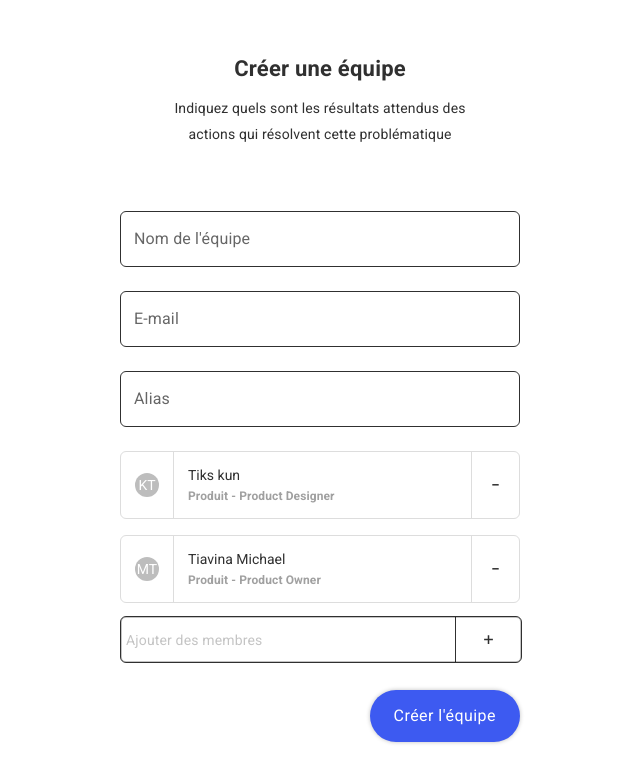
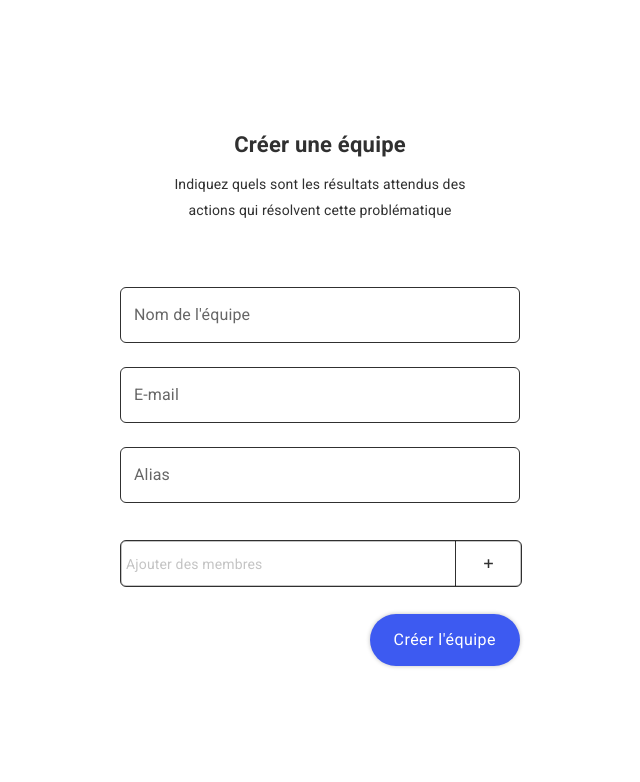
Before and after one commit to tiavina-mika/product-hero-draft, a React (Create React App) app: page / in a window 1280 px wide. Shown: the top 782 px of the page, without its empty margins (320-960 px from the left). Built offline with nearby package versions, Linux system fonts and the light colour scheme.

Commit message:
dynamize result

```diff
--- a/src/components/form/inputs/MultiSelectAutocompleteInput.tsx
+++ b/src/components/form/inputs/MultiSelectAutocompleteInput.tsx
@@ -10,12 +10,38 @@ import {
   Stack,
   Typography
 } from "@mui/material";
-import { FC, ReactNode, SyntheticEvent, useEffect, useState } from "react";
+import {
+  FC,
+  ReactNode,
+  SyntheticEvent,
+  useEffect,
+  useMemo,
+  useState
+} from "react";
 
 import { IEntityOption } from "../../../types/team.type";
 import { getUserFullNameAbbreviation } from "../../../utils/utils";
 
 import TextFieldInput from "./TextFieldInput";
+
+// const fakes = [
+//   {
+//     label: "Tiks kun",
+//     value: {
+//       firstName: "Tiks",
+//       lastName: "Kun",
+//       role: { name: "Produit - Product Designer" }
+//     }
+//   },
+//   {
+//     label: "Tiavina Michael",
+//     value: {
+//       firstName: "Tiavina",
+//       lastName: "Michael",
+//       role: { name: "Produit - Product Owner" }
+//     }
+//   }
+// ];
 
 const classes = {
   autocomplete: {
@@ -39,7 +65,9 @@ const classes = {
     border: "1px solid #dddddd",
     // border: '1px solid #F3F3F3',
     borderRadius: 6,
-    minHeight: 66
+    minHeight: "calc(66px - 24px)",
+    paddingTop: 12,
+    paddingBottom: 12
   },
   name: (theme: Theme) => ({
     fontWeight: 400,
@@ -60,8 +88,12 @@ const classes = {
     fontSize: 14,
     lineHeight: 1
   },
-  leftAndRight: {
+  left: {
     padding: "5px 14px"
+  },
+  right: {
+    padding: "5px 20px",
+    cursor: "pointer"
   },
   center: {
     paddingLeft: 14,
@@ -99,12 +131,13 @@ const MultiSelectAutocompleteInput: FC<Props> = ({
   const [values, setValues] = useState<IEntityOption[]>([]);
   const [dynamicOptions, setDynamicOptions] = useState<IEntityOption[]>([]);
   const [focused, setFocused] = useState<boolean>(false);
-  // const originalOptions = useMemo(() => [...options], [options]);
+  const originalOptions = useMemo(() => [...options], [options]);
 
   useEffect(() => {
     setDynamicOptions(options);
   }, [options]);
 
+  // input change
   const handleChange = (_: SyntheticEvent, value: IEntityOption) => {
     onChange(value);
 
@@ -112,6 +145,32 @@ const MultiSelectAutocompleteInput: FC<Props> = ({
     setValues(newValues);
     onChangeList?.(newValues);
     onChange(value);
+
+    // --------- udpate options --------- //
+    const index = options.findIndex(
+      (option: IEntityOption) => option.value === value.value
+    );
+    options.splice(index, 1);
+    setDynamicOptions(options);
+  };
+
+  const handleDelete = (id: string) => {
+    const newValues = values.filter(
+      (value: IEntityOption) => value.value.objectId !== id
+    );
+    // const newValues = values.filter((value: IEntityOption) => value.value.objectId === id);
+    console.log("newValues", newValues);
+    setValues(newValues);
+    onChangeList?.(newValues);
+
+    const removedValue = values.find(
+      (value: IEntityOption) => value.value.objectId === id
+    );
+    if (!removedValue) return;
+    setDynamicOptions((prev: IEntityOption[]): IEntityOption[] => [
+      removedValue,
+      ...prev
+    ]);
   };
 
   const onFocus = () => {
@@ -122,35 +181,16 @@ const MultiSelectAutocompleteInput: FC<Props> = ({
     setFocused(false);
   };
 
-  const fakes = [
-    {
-      label: "Tiks kun",
-      value: {
-        firstName: "Tiks",
-        lastName: "Kun",
-        role: { name: "Produit - Product Designer" }
-      }
-    },
-    {
-      label: "Tiavina Michael",
-      value: {
-        firstName: "Tiavina",
-        lastName: "Michael",
-        role: { name: "Produit - Product Owner" }
-      }
-    }
-  ];
-
   return (
     <Stack spacing={1.6}>
       <Stack spacing={2} justifyContent="center">
-        {fakes.map((value, index) => (
+        {values.map((value, index) => (
           <div
             key={value.label + index}
             className="flexRow center"
             css={classes.listContainer}
           >
-            <div css={classes.leftAndRight}>
+            <div css={classes.left}>
               {(value.value as any).image ? (
                 <Avatar
                   css={classes.avatar}
@@ -171,17 +211,19 @@ const MultiSelectAutocompleteInput: FC<Props> = ({
                 </Typography>
                 {value.value.role && (
                   <Typography css={classes.role}>
-                    {value.value.role.name}
+                    {(value.value.role as any).name}
                   </Typography>
                 )}
               </Stack>
             </div>
             <div css={classes.divider} />
-            <div css={classes.leftAndRight} className="flexCenter">
-              <button css={classes.button} className="flexCenter">
-                <img alt="minus" src="/icons/minus.svg" />
-              </button>
-            </div>
+            <button
+              css={[classes.right, classes.button]}
+              className="flexCenter stretchSelf"
+              onClick={() => handleDelete(value.value.objectId)}
+            >
+              <img alt="minus" src="/icons/minus.svg" />
+            </button>
           </div>
         ))}
       </Stack>
@@ -193,8 +235,17 @@ const MultiSelectAutocompleteInput: FC<Props> = ({
           value={value}
           onChange={handleChange}
           options={dynamicOptions}
-          getOptionLabel={(option) => {
+          getOptionLabel={(option: IEntityOption) => {
             return option.label || "";
+          }}
+          isOptionEqualToValue={(
+            option: IEntityOption,
+            value: IEntityOption
+          ) => {
+            return originalOptions.find(
+              (option: IEntityOption) =>
+                option.value.objectId === value.value.objectId
+            );
           }}
           selectOnFocus
           clearOnBlur
--- a/src/containers/team/CreateTeam.tsx
+++ b/src/containers/team/CreateTeam.tsx
@@ -11,6 +11,7 @@ import { ITeamsInput } from "../../types/team.type";
 import { IUser } from "../../types/user.type";
 import { teamSchema } from "../../validations/team.validation";
 import { users } from "../../utils/data/user";
+import { getUserFullName } from "../../utils/utils";
 
 const initialValues = {
   member: null,
@@ -22,7 +23,7 @@ const initialValues = {
 const formatUserOption = (users: IUser[] | undefined) => {
   if (!users) return [];
   return users.map((user: IUser) => ({
-    label: user.lastName,
+    label: getUserFullName(user),
     value: {
       objectId: user.objectId,
       lastName: user.lastName,
--- a/src/utils/utils.ts
+++ b/src/utils/utils.ts
@@ -73,6 +73,20 @@ export const getUserFullNameAbbreviation = (
   return abbreviatedName.toUpperCase();
 };
 
+/**
+ * get user full name
+ * @param person
+ * @returns
+ */
+export const getUserFullName = (person: Record<string, any>): string => {
+  if (!person) return "";
+  let name = person.lastName;
+  if (person.firstName) {
+    name += " " + person.firstName;
+  }
+  return name;
+};
+
 export const getAlignment = (
   alignment: "left" | "center" | "right"
 ): "flex-start" | "flex-end" | "center" => {
```
